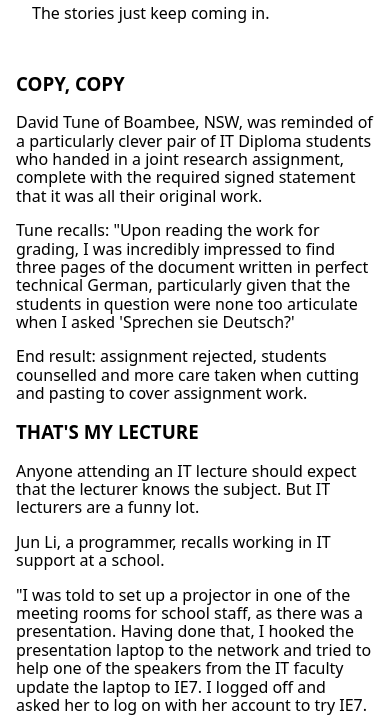
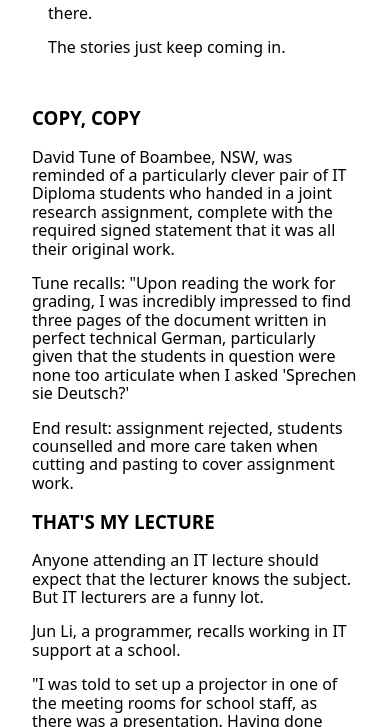
Before and after one commit to OhPandora/C4Prog-WT-S2-Portfolio-Cristina_Noguera_Martinez, a plain HTML site: page phase-1/index.html in a window 390 px wide. Shown: the part 414-1141 px from the top of the page. Drawn offline with Linux system fonts and the light colour scheme.

Commit message:
feat: mobile article - add CSS for articles for mobile design

```diff
--- a/assets/css/phase-1.css
+++ b/assets/css/phase-1.css
@@ -25,3 +25,8 @@ body > header::after {
     text-align: right;
     padding: 0 1rem;
 }
+
+article {
+    width: 100%;
+    padding: 1rem;
+}
```
